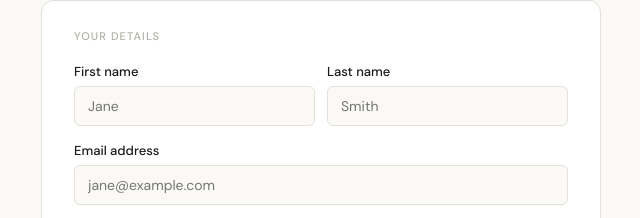
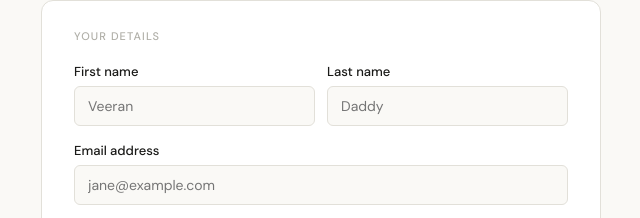
Before and after one commit to TheSpiceBlend/order-form, a website: page public/index.html in a window 1280 px wide. Shown: the part 204-422 px from the top of the page, 319-959 px from the left. Drawn offline with Linux system fonts and the light colour scheme.

Commit message:
Update index.html
Name Change

```diff
--- a/public/index.html
+++ b/public/index.html
@@ -364,11 +364,11 @@
     <div class="field-row field">
       <div>
         <label for="firstName">First name</label>
-        <input type="text" id="firstName" placeholder="Jane" required>
+        <input type="text" id="firstName" placeholder="Veeran" required>
       </div>
       <div>
         <label for="lastName">Last name</label>
-        <input type="text" id="lastName" placeholder="Smith" required>
+        <input type="text" id="lastName" placeholder="Daddy" required>
       </div>
     </div>
     <div class="field">
```
